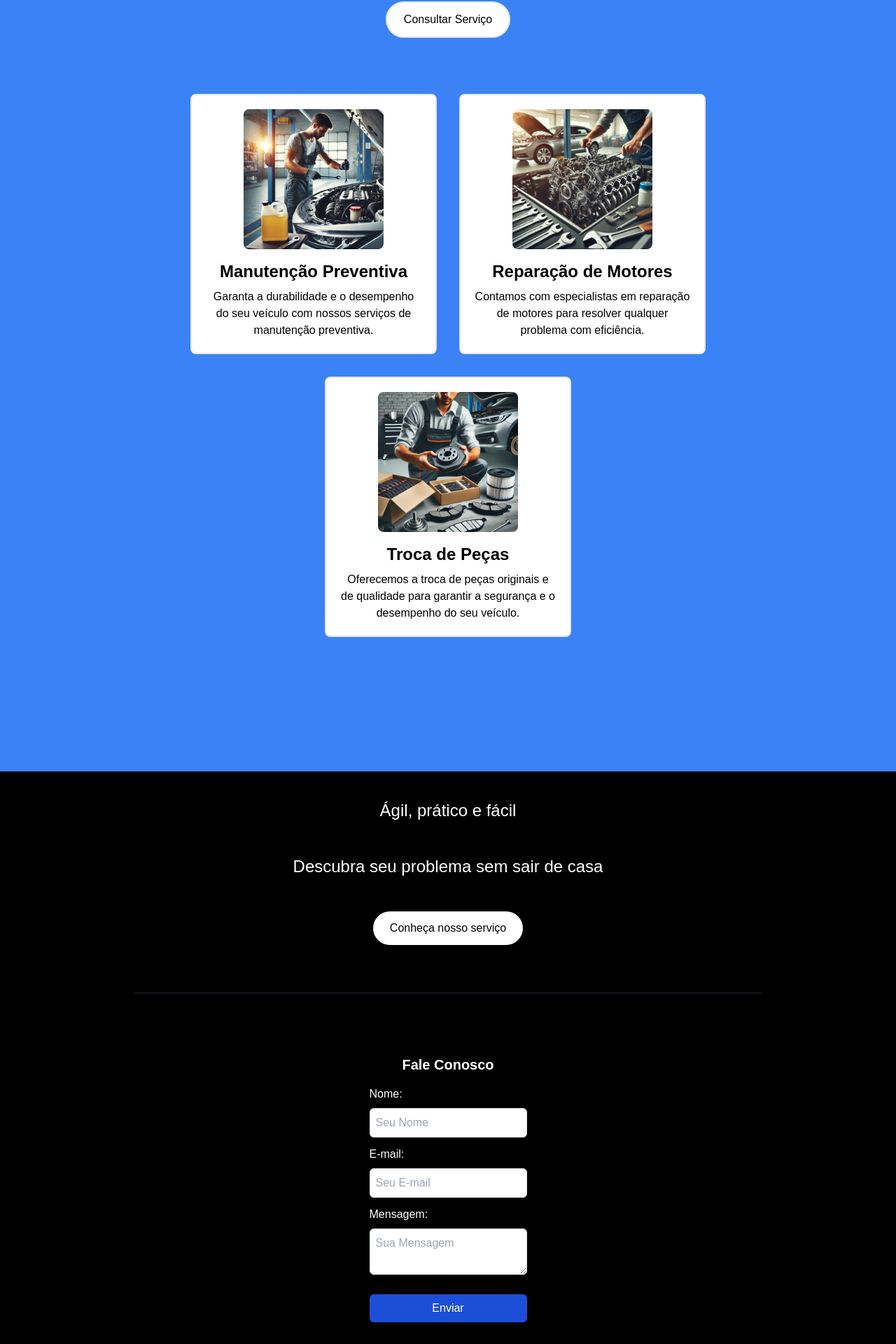
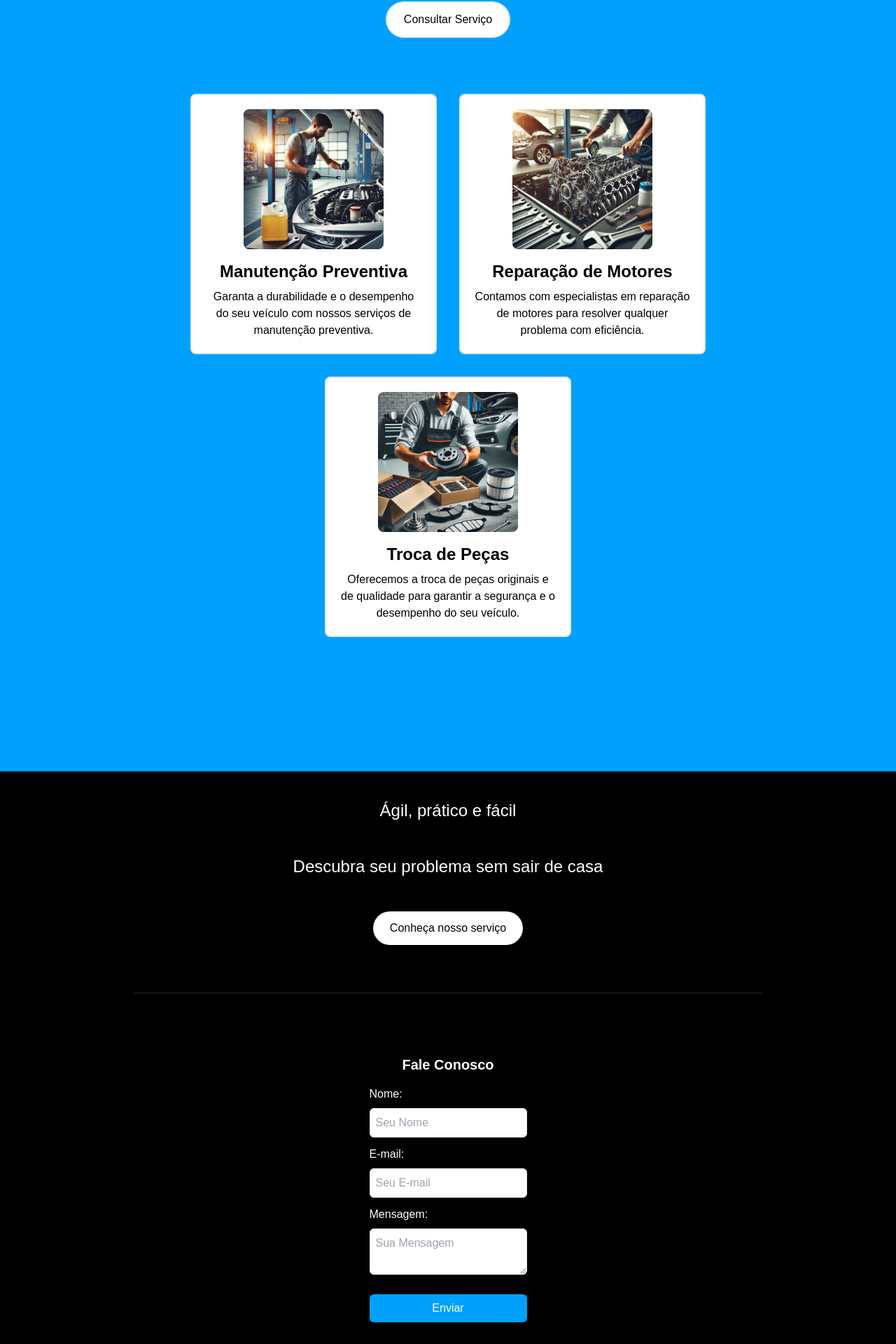
Before and after one commit to Antonio-Junior1/nextjs-sprint, a Next.js app in the folder my-app/: page /servico in a window 1280 px wide. Shown: the part 470-2390 px from the top of the page at 70% size. Built offline with nearby package versions, Linux system fonts and the light colour scheme.

Commit message:
Update page.tsx

```diff
--- a/my-app/app/servico/page.tsx
+++ b/my-app/app/servico/page.tsx
@@ -7,17 +7,14 @@ export default function Home() {
         <title>Serviço Automotivo</title>
       </Head>
 
-      {/* Header */}
       <header className="flex justify-center w-full py-5 bg-white">
         <a href="/">
           <img src="/IMAGES/PORTOLOGO.PNG" alt="Logo Porto" className="w-64" />
         </a>
       </header>
 
-      {/* Main Content */}
-      <main className="flex flex-col items-center bg-blue-500 w-full min-h-screen">
+      <main className="flex flex-col items-center bg-[#00A1FC] w-full min-h-screen">
         <div className="flex flex-col items-center justify-between text-white py-48 px-28 w-full">
-          {/* Hero Section */}
           <section className="flex flex-col items-center text-center py-10">
             <h1 className="text-4xl font-bold">Serviços Mecânicos</h1>
             <p className="text-xl mt-4">
@@ -25,16 +22,14 @@ export default function Home() {
             </p>
             <a
               href="/"
-              className="mt-8 px-6 py-3 bg-white text-black rounded-full hover:bg-blue-500 hover:text-white transition-colors duration-300 border-2"
+              className="mt-8 px-6 py-3 bg-white text-black rounded-full hover:bg-[#00A1FC] hover:text-white transition-colors duration-300 border-2"
             >
               Consultar Serviço
             </a>
           </section>
 
-          {/* Services Section */}
           <div className="flex flex-wrap justify-center gap-8 mt-10">
             {['Manutenção Preventiva', 'Reparação de Motores', 'Troca de Peças'].map((service, index) => {
-              // Seleciona a imagem correta para cada serviço
               let serviceImage = '';
 
               if (service === 'Manutenção Preventiva') {
@@ -51,7 +46,8 @@ export default function Home() {
                     src={serviceImage}
                     alt={service}
                     className="rounded-lg mb-4 hover:scale-110 transition-transform"
-                    style={{ width: '200px', height: '200px', objectFit: 'cover' }}/>
+                    style={{ width: '200px', height: '200px', objectFit: 'cover' }}
+                  />
                   <h3 className="text-2xl font-bold text-black">{service}</h3>
                   <p className="mt-2 text-center text-black">
                     {service === 'Manutenção Preventiva' && 'Garanta a durabilidade e o desempenho do seu veículo com nossos serviços de manutenção preventiva.'}
@@ -65,7 +61,6 @@ export default function Home() {
         </div>
       </main>
 
-      {/* Footer */}
       <footer className="bg-black text-white py-5">
         <div className="flex flex-col items-center gap-12 max-w-4xl mx-auto py-5">
           <span className="text-2xl text-center">
@@ -74,13 +69,12 @@ export default function Home() {
           <span className="text-2xl text-center">
             Descubra seu problema sem sair de casa
           </span>
-          <a href="/Servico" className="px-6 py-3 bg-white text-black rounded-full">
+          <a href="/Servico" className="px-6 py-3 bg-white text-black rounded-full hover:bg-[#00A1FC] hover:text-white transition-colors duration-300">
             Conheça nosso serviço
           </a>
 
-          <div className="w-full border-t border-gray-800 my-5" />
+          <div className="w-full border-t border-gray-800 my-5 overflow-hidden" />
 
-          {/* Contact Section */}
           <div className="flex flex-col items-center mt-5">
             <h2 className="text-xl font-bold text-white">Fale Conosco</h2>
             <form className="flex flex-col w-full max-w-md mt-4">
@@ -90,13 +84,13 @@ export default function Home() {
               <input type="email" id="email" className="p-2 mb-3 border rounded-md text-black" placeholder="Seu E-mail" required />
               <label htmlFor="message" className="text-white mb-2">Mensagem:</label>
               <textarea id="message" className="p-2 mb-3 border rounded-md text-black" placeholder="Sua Mensagem" required />
-              <button type="submit" className="px-6 py-2 bg-blue-700 text-white rounded-md mt-4">
+              <button type="submit" className="px-6 py-2 bg-[#00A1FC] text-white rounded-md mt-4">
                 Enviar
               </button>
             </form>
           </div>
 
-          <div className="w-full border-t border-gray-800 my-5" />
+          <div className="w-full border-t border-gray-800 my-5 overflow-hidden" />
         </div>
       </footer>
     </>
```
